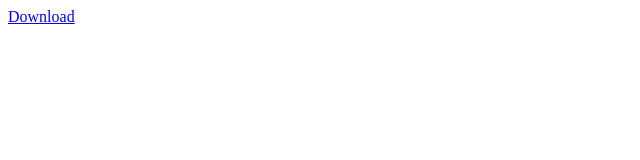
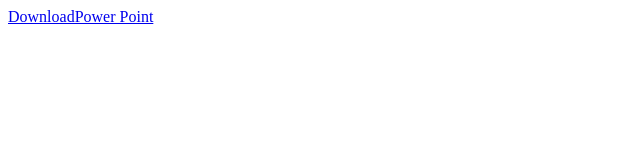
Before and after one commit to DevSheila/GettingStarted, a plain HTML site: page index.html in a window 1280 px wide. Shown: the whole page, without its empty margins (0-640 px from the left). Drawn offline with Linux system fonts and the light colour scheme.

Commit message:
edit dowload link

```diff
--- a/index.html
+++ b/index.html
@@ -7,6 +7,6 @@
     <title>Document</title>
 </head>
 <body>
-    <a href="files/GettingStarted.pptx" target="_blank">Download</a>
+    <a href="files/GettingStarted.pptx" target="_blank">DownloadPower Point </a>
 </body>
 </html>
```
